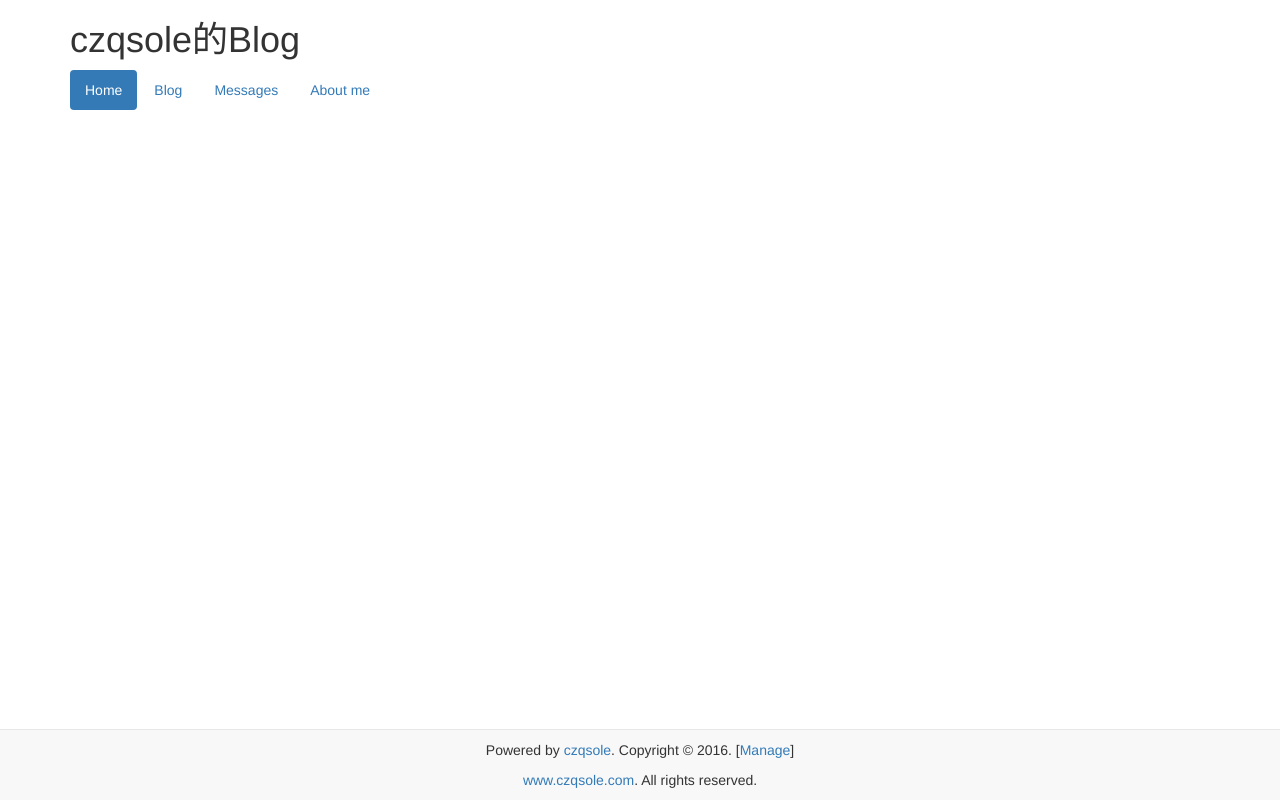
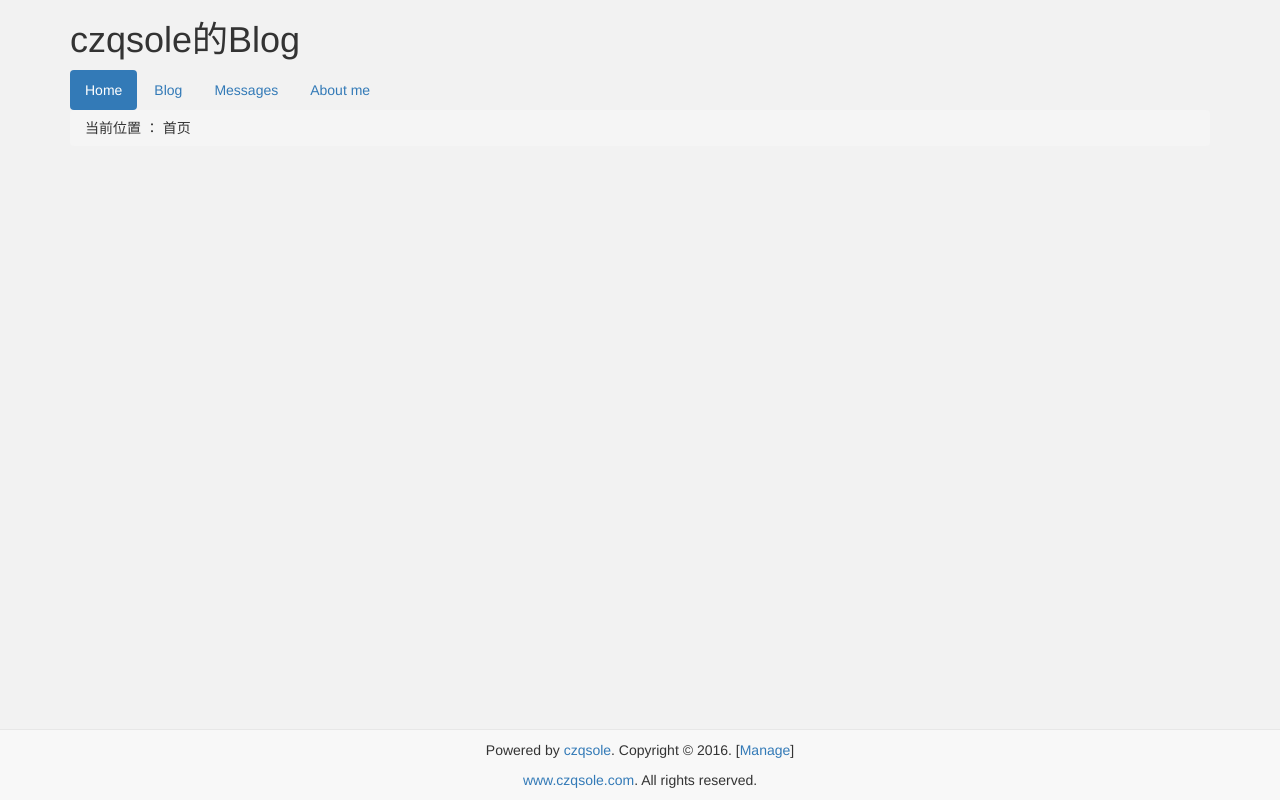
Before and after one commit to czqsole/myblog, a Django app: template blog/templates/blog/detail.html in a window 1280 px wide. Run offline with Django 3.2, Linux system fonts and the light colour scheme; the template is opened without the code that fills it, so the values that code supplies are empty; some libraries are stand-ins or nearby versions.

Commit message:
add style.css

```diff
--- a/blog/static/blog/css/style.css
+++ b/blog/static/blog/css/style.css
@@ -0,0 +1,24 @@
+/**
+*
+*
+**/
+
+body {
+  background: #f2f2f2;
+}
+
+.list-group {
+    margin-right : 20%;
+    maigin-left : 40%;
+}
+
+.article {
+    margin-right : 20%;
+    margin-left : 20%;
+    padding-left: 10%;
+    padding-right: 10%;
+    background: #ffffff;
+    -moz-box-shadow: 0 1px 3px 0 rgba(0, 0, 0, 0.2);
+    -webkit-box-shadow: 0 1px 3px 0 rgba(0, 0, 0, 0.2);
+    box-shadow: 0 1px 3px 0 rgba(0, 0, 0, 0.2);
+}
--- a/blog/templates/base.html
+++ b/blog/templates/base.html
@@ -12,9 +12,10 @@
     <link rel="icon" href="../../favicon.ico">
 
     <!-- Bootstrap core CSS -->
-    <link href="static/blog/css/bootstrap.min.css" rel="stylesheet">
+    <link href="/static/blog/css/bootstrap.min.css" rel="stylesheet">
 
     <!-- Custom styles for this template -->
+    <link rel="stylesheet" href="/static/blog/css/style.css">
     <!--<link href="starter-template.css" rel="stylesheet">-->
 
     <!-- Just for debugging purposes. Don't actually copy these 2 lines! -->
--- a/blog/templates/blog/detail.html
+++ b/blog/templates/blog/detail.html
@@ -1,6 +1,15 @@
 {% extends 'base.html' %}
 
+{% block path %}
+<div class="container">
+    <div class="breadcrumb">
+        当前位置&nbsp;：&nbsp;首页
+    </div>
+</div>
+{% endblock %}
+
 {% block content %}
+
     <div class="article">
         <h2>
             {{ blog.title }}
@@ -9,6 +18,7 @@
             {{ blog.article }}
         </p>
     </div>
+
 {% endblock %}
 <!--
 <!DOCTYPE html>
```
